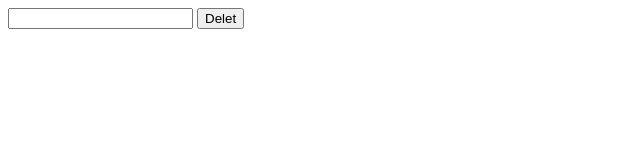
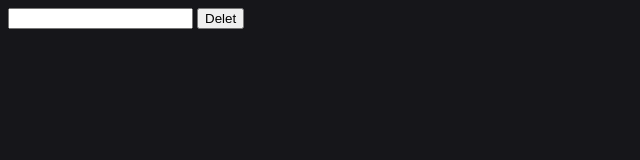
Before and after one commit to LoXaW/WebhockDeleter, a plain HTML site: page index.html in a window 1280 px wide. Shown: the whole page, without its empty margins (0-640 px from the left). Drawn offline with nearby package versions, Linux system fonts and the light colour scheme.

Commit message:
Update index.html

```diff
--- a/index.html
+++ b/index.html
@@ -1,4 +1,5 @@
 <HTMl>
+<body style="background-color:#16161a;">
     <script src="https://ajax.googleapis.com/ajax/libs/jquery/3.5.1/jquery.min.js"></script>
     <title>
       WebhockDeleter
```
